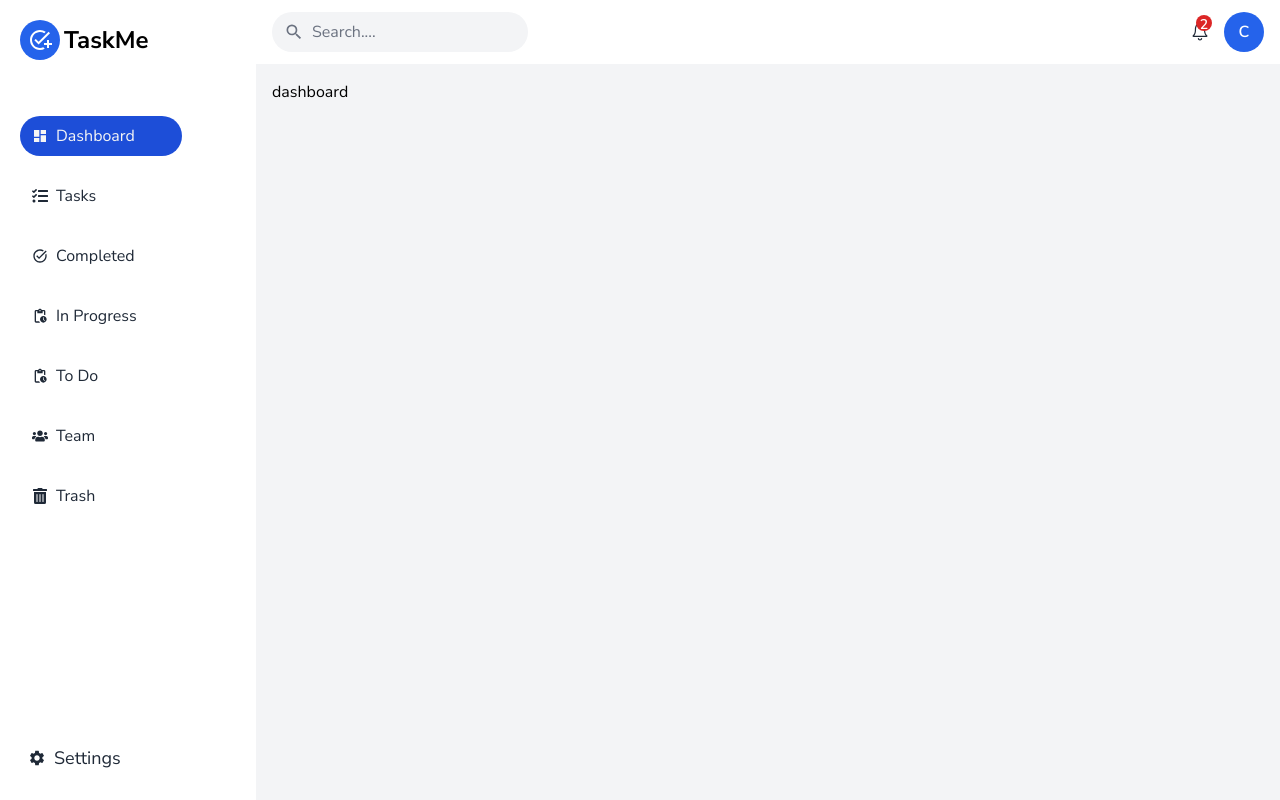
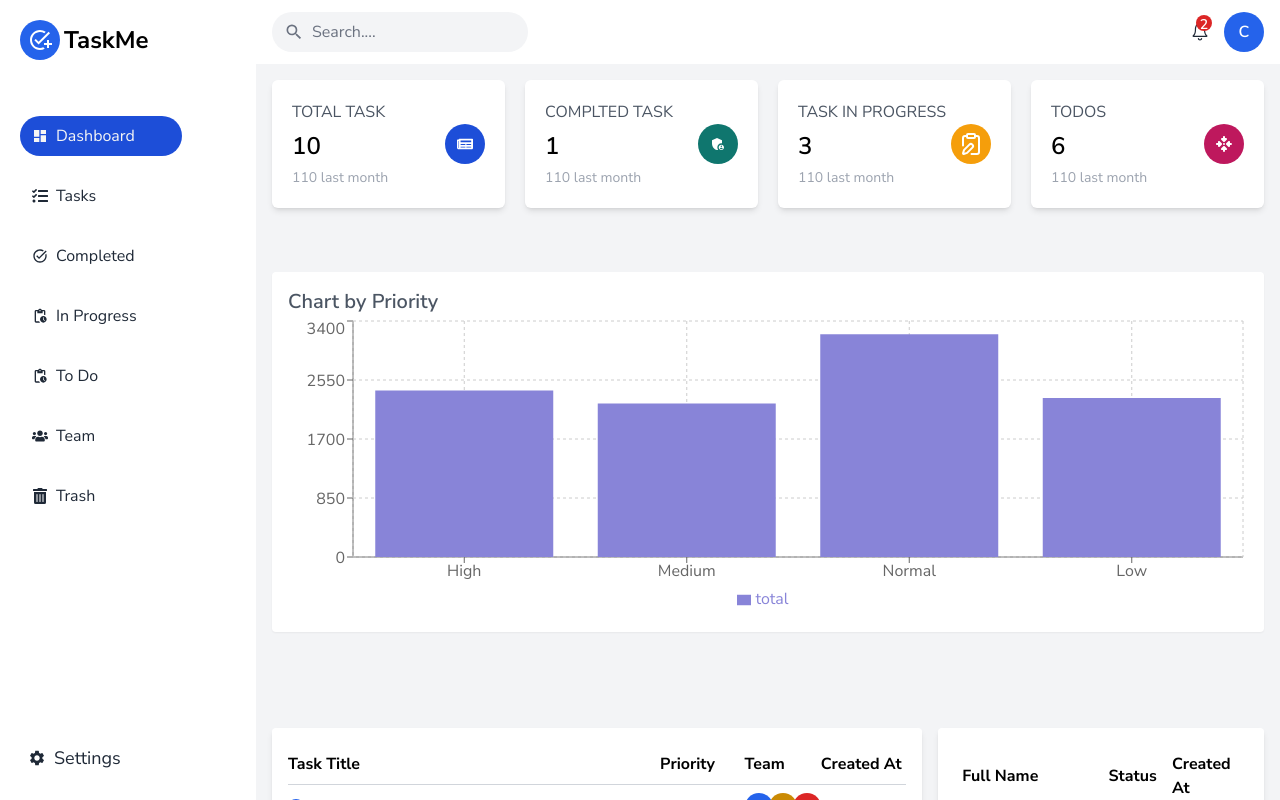
Before and after one commit to bluemincoder/Cloud-Based-Task-Manager, a React (Vite) app in the folder client/: page /dashboard in a window 1280 px wide. Built offline with nearby package versions, Linux system fonts and the light colour scheme.

Commit message:
Created Dashoard

```diff
--- a/client/package.json
+++ b/client/package.json
@@ -13,6 +13,7 @@
     "@headlessui/react": "^1.7.19",
     "@reduxjs/toolkit": "^2.5.1",
     "clsx": "^2.1.1",
+    "lucide-react": "^0.474.0",
     "moment": "^2.30.1",
     "react": "^18.2.0",
     "react-dom": "^18.2.0",
@@ -34,6 +35,6 @@
     "eslint-plugin-react-refresh": "^0.4.5",
     "postcss": "^8.4.35",
     "tailwindcss": "^3.4.1",
-    "vite": "^5.1.0"
+    "vite": "^5.4.14"
   }
 }
--- a/client/src/App.jsx
+++ b/client/src/App.jsx
@@ -14,6 +14,8 @@ import Trash from "./pages/Trash";
 import Users from "./pages/Users";
 import Dashboard from "./pages/dashboard";
 import { setOpenSidebar } from "./redux/slices/authSlice";
+
+
 
 function Layout() {
   const { user } = useSelector((state) => state.auth);
@@ -72,10 +74,10 @@ const MobileSidebar = () => {
             onClick={() => closeSidebar()}
           >
             <div className='bg-white w-3/4 h-full'>
-              <div className='w-full flex justify-end px-5 mt-5'>
+              <div className='w-full flex justify-end px-5 mt-0'>
                 <button
                   onClick={() => closeSidebar()}
-                  className='flex justify-end items-end'
+                  className='flex justify-end items-end mt-5'
                 >
                   <IoClose size={25} />
                 </button>
--- a/client/src/components/UserAvatar.jsx
+++ b/client/src/components/UserAvatar.jsx
@@ -56,7 +56,7 @@ const UserAvatar = () => {
                   {({ active }) => (
                     <button
                       onClick={() => setOpenPassword(true)}
-                      className={`tetx-gray-700 group flex w-full items-center rounded-md px-2 py-2 text-base`}
+                      className={`text-gray-700 group flex w-full items-center rounded-md px-2 py-2 text-base`}
                     >
                       <FaUserLock className='mr-2' aria-hidden='true' />
                       Change Password
--- a/client/src/pages/Dashboard.jsx
+++ b/client/src/pages/Dashboard.jsx
@@ -1,9 +1,251 @@
-import React from 'react'
+import React from "react";
+import {
+    MdAdminPanelSettings,
+    MdKeyboardArrowDown,
+    MdKeyboardArrowUp,
+    MdKeyboardDoubleArrowUp,
+} from "react-icons/md";
+import { ClipboardEdit } from "lucide-react";
+import { FaNewspaper, FaUsers } from "react-icons/fa";
+import { FaArrowsToDot } from "react-icons/fa6";
+import moment from "moment";
+import { summary } from "../assets/data";
+import clsx from "clsx";
+import { Chart } from "../components/Chart";
+import { BGS, PRIOTITYSTYELS, TASK_TYPE, getInitials } from "../utils";
+import UserInfo from "../components/UserInfo";
 
-const dashboard = () => {
-  return (
-    <div>dashboard</div>
-  )
-}
+const TaskTable = ({ tasks }) => {
+    const ICONS = {
+        high: <MdKeyboardDoubleArrowUp />,
+        medium: <MdKeyboardArrowUp />,
+        low: <MdKeyboardArrowDown />,
+    };
 
-export default dashboard
+    const TableHeader = () => (
+        <thead className="border-b border-gray-300 ">
+            <tr className="text-black text-left">
+                <th className="py-2">Task Title</th>
+                <th className="py-2">Priority</th>
+                <th className="py-2">Team</th>
+                <th className="py-2 hidden md:block">Created At</th>
+            </tr>
+        </thead>
+    );
+
+    const TableRow = ({ task }) => (
+        <tr className="border-b border-gray-300 text-gray-600 hover:bg-gray-300/10">
+            <td className="py-2">
+                <div className="flex items-center gap-2">
+                    <div
+                        className={clsx(
+                            "w-4 h-4 rounded-full",
+                            TASK_TYPE[task.stage]
+                        )}
+                    />
+
+                    <p className="text-base text-black">{task.title}</p>
+                </div>
+            </td>
+
+            <td className="py-2">
+                <div className="flex gap-1 items-center">
+                    <span
+                        className={clsx(
+                            "text-lg",
+                            PRIOTITYSTYELS[task.priority]
+                        )}
+                    >
+                        {ICONS[task.priority]}
+                    </span>
+                    <span className="capitalize">{task.priority}</span>
+                </div>
+            </td>
+
+            <td className="py-2">
+                <div className="flex">
+                    {task.team.map((m, index) => (
+                        <div
+                            key={index}
+                            className={clsx(
+                                "w-7 h-7 rounded-full text-white flex items-center justify-center text-sm -mr-1",
+                                BGS[index % BGS.length]
+                            )}
+                        >
+                            <UserInfo user={m} />
+                        </div>
+                    ))}
+                </div>
+            </td>
+            <td className="py-2 hidden md:block">
+                <span className="text-base text-gray-600">
+                    {moment(task?.date).fromNow()}
+                </span>
+            </td>
+        </tr>
+    );
+    return (
+        <>
+            <div className="w-full md:w-2/3 bg-white px-2 md:px-4 pt-4 pb-4 shadow-md rounded">
+                <table className="w-full">
+                    <TableHeader />
+                    <tbody>
+                        {tasks?.map((task, id) => (
+                            <TableRow key={id} task={task} />
+                        ))}
+                    </tbody>
+                </table>
+            </div>
+        </>
+    );
+};
+
+const UserTable = ({ users }) => {
+    const TableHeader = () => (
+        <thead className="border-b border-gray-300 ">
+            <tr className="text-black  text-left">
+                <th className="py-2">Full Name</th>
+                <th className="py-2">Status</th>
+                <th className="py-2">Created At</th>
+            </tr>
+        </thead>
+    );
+
+    const TableRow = ({ user }) => (
+        <tr className="border-b border-gray-200  text-gray-600 hover:bg-gray-400/10">
+            <td className="py-2">
+                <div className="flex items-center gap-3">
+                    <div className="w-9 h-9 rounded-full text-white flex items-center justify-center text-sm bg-violet-700">
+                        <span className="text-center">
+                            {getInitials(user?.name)}
+                        </span>
+                    </div>
+
+                    <div>
+                        <p> {user.name}</p>
+                        <span className="text-xs text-black">{user?.role}</span>
+                    </div>
+                </div>
+            </td>
+
+            <td>
+                <p
+                    className={clsx(
+                        "w-fit px-3 py-1 rounded-full text-sm",
+                        user?.isActive ? "bg-blue-200" : "bg-yellow-100"
+                    )}
+                >
+                    {user?.isActive ? "Active" : "Disabled"}
+                </p>
+            </td>
+            <td className="py-2 text-sm">
+                {moment(user?.createdAt).fromNow()}
+            </td>
+        </tr>
+    );
+
+    return (
+        <div className="w-full md:w-1/3 bg-white h-fit px-2 md:px-6 py-4 shadow-md rounded">
+            <table className="w-full mb-5">
+                <TableHeader />
+                <tbody>
+                    {users?.map((user, index) => (
+                        <TableRow key={index + user?._id} user={user} />
+                    ))}
+                </tbody>
+            </table>
+        </div>
+    );
+};
+const Dashboard = () => {
+    const totals = summary.tasks;
+
+    const stats = [
+        {
+            _id: "1",
+            label: "TOTAL TASK",
+            total: summary?.totalTasks || 0,
+            icon: <FaNewspaper />,
+            bg: "bg-[#1d4ed8]",
+        },
+        {
+            _id: "2",
+            label: "COMPLTED TASK",
+            total: totals["completed"] || 0,
+            icon: <MdAdminPanelSettings />,
+            bg: "bg-[#0f766e]",
+        },
+        {
+            _id: "3",
+            label: "TASK IN PROGRESS ",
+            total: totals["in progress"] || 0,
+            icon: <ClipboardEdit />,
+
+            bg: "bg-[#f59e0b]",
+        },
+        {
+            _id: "4",
+            label: "TODOS",
+            total: totals["todo"],
+            icon: <FaArrowsToDot />,
+            bg: "bg-[#be185d]" || 0,
+        },
+    ];
+
+    const Card = ({ label, count, bg, icon }) => {
+        return (
+            <div className="w-full h-32 bg-white p-5 shadow-md rounded-md flex items-center justify-between">
+                <div className="h-full flex flex-1 flex-col justify-between">
+                    <p className="text-base text-gray-600">{label}</p>
+                    <span className="text-2xl font-semibold">{count}</span>
+                    <span className="text-sm text-gray-400">
+                        {"110 last month"}
+                    </span>
+                </div>
+
+                <div
+                    className={clsx(
+                        "w-10 h-10 rounded-full flex items-center justify-center text-white",
+                        bg
+                    )}
+                >
+                    {icon}
+                </div>
+            </div>
+        );
+    };
+    return (
+        <div classNamee="h-full py-4">
+            <div className="grid grid-cols-1 md:grid-cols-4 gap-5">
+                {stats.map(({ icon, bg, label, total }, index) => (
+                    <Card
+                        key={index}
+                        icon={icon}
+                        bg={bg}
+                        label={label}
+                        count={total}
+                    />
+                ))}
+            </div>
+
+            <div className="w-full bg-white my-16 p-4 rounded shadow-sm">
+                <h4 className="text-xl text-gray-600 font-semibold">
+                    Chart by Priority
+                </h4>
+                <Chart />
+            </div>
+
+            <div className="w-full flex flex-col md:flex-row gap-4 2xl:gap-10 py-8">
+                {/* /left */}
+
+                <TaskTable tasks={summary.last10Task} />
+
+                {/* /right */}
+
+                <UserTable users={summary.users} />
+            </div>
+        </div>
+    );
+};
+
+export default Dashboard;
```
Also changed, not shown: 1 other file (tests, documents, lock files or other folders).
